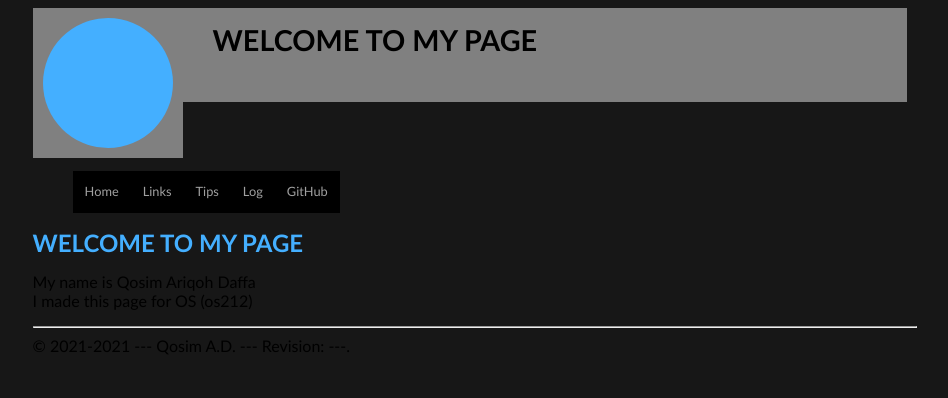
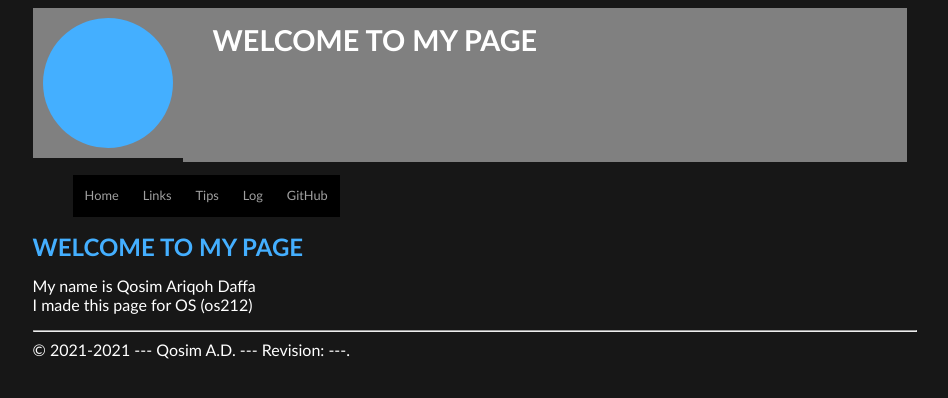
Before and after one commit to qdave5/os212, a Jekyll site: the page built from index.md, in a window 1280 px wide. Shown: the top 398 px of the page, without its empty margins (165-1113 px from the left). Built offline with Jekyll 4.4.1, drawn with Linux system fonts in a browser that asks for light colours; our own code applies the rules of GitHub Pages for plain Markdown files.

Commit message:
Update CSS

```diff
--- a/assets/css/style.css
+++ b/assets/css/style.css
@@ -14,7 +14,7 @@
 }
 
 .plainclass1 {
-  color:            rgb(255, 255, 100%);
+  color:            white;
   background-color: rgb(23, 23, 23);
   line-height:      120%;
   font-family:      'Gill Sans', 'Gill Sans MT', Calibri, 'Trebuchet MS', sans-serif;
@@ -72,7 +72,7 @@
 }
 
 .right {
-  height:           70px;
+  height:           130px;
   width:            calc(100% - 200px);
   padding-top:      23px;
   padding-bottom:   1px;
```
